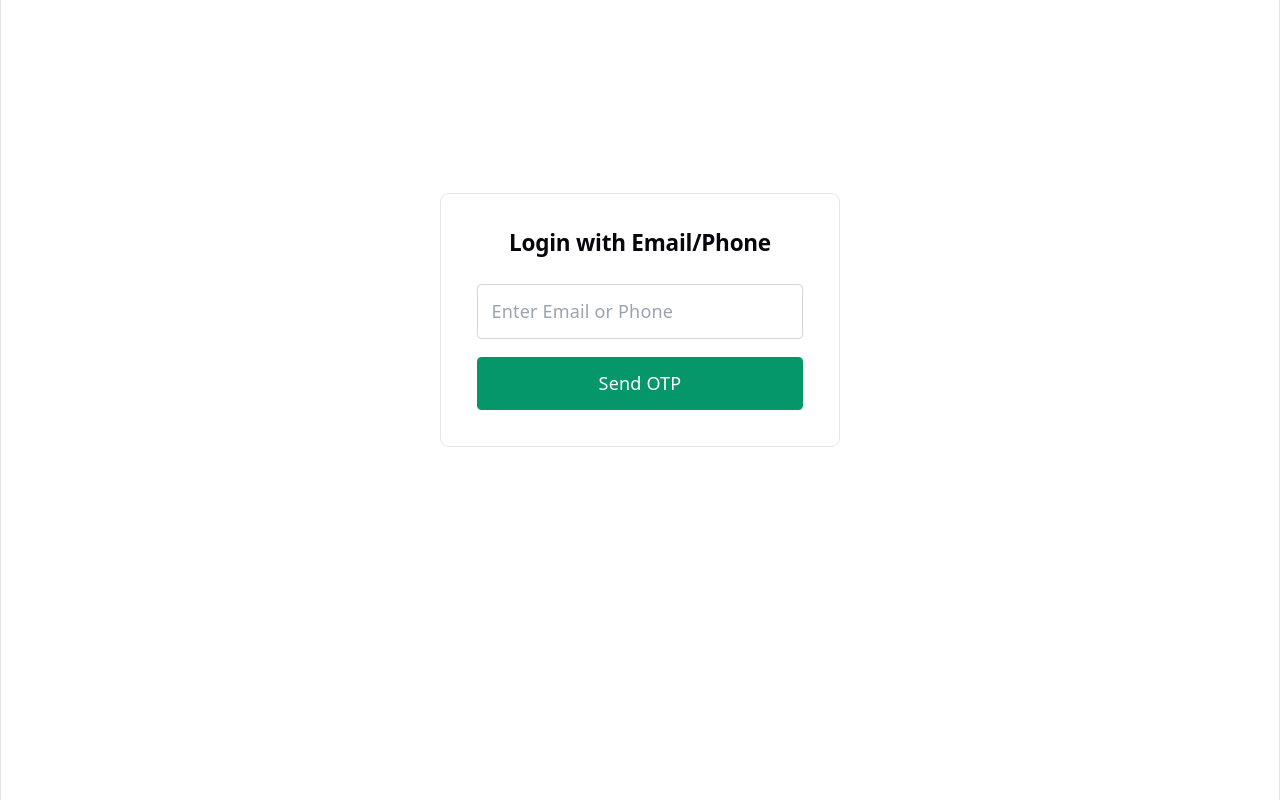
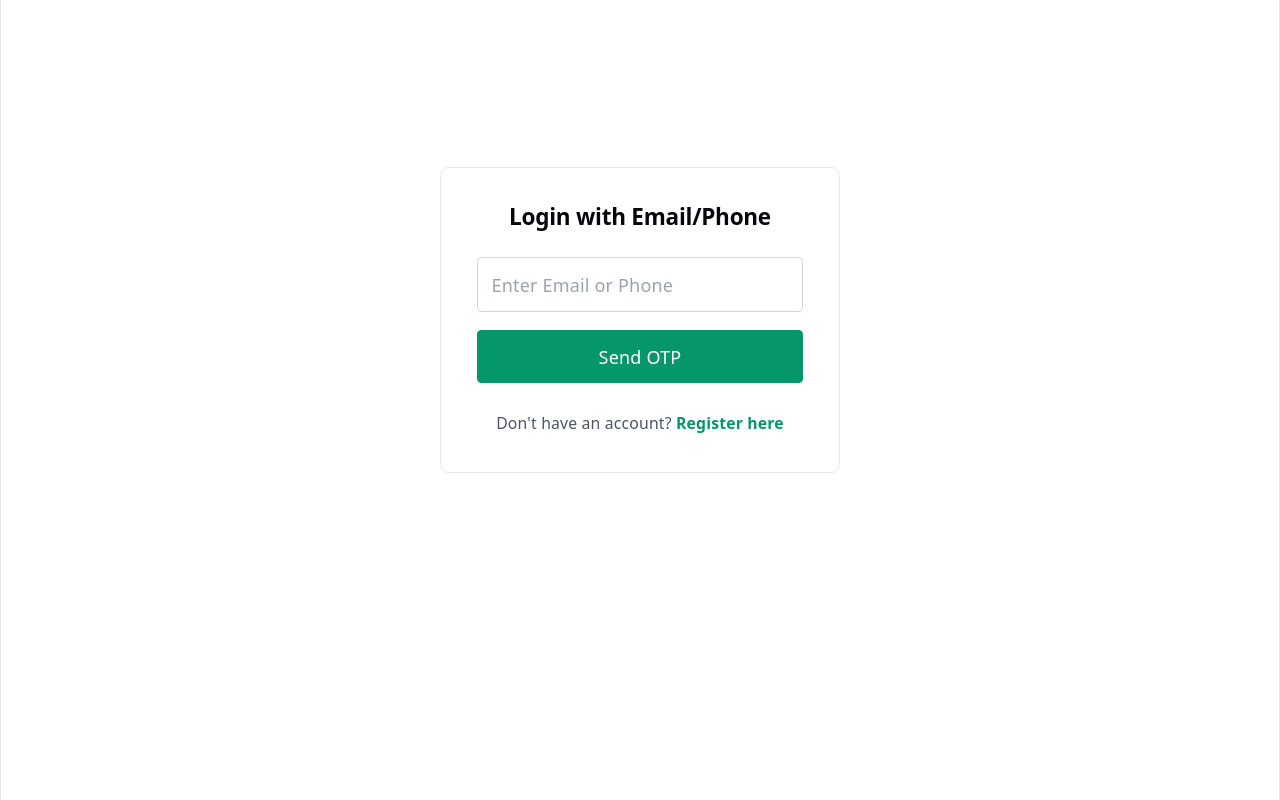
Before and after one commit to chaudhary-vasu1/Crop-Cure, a React app in the folder frontend/: page /login in a window 1280 px wide. Built offline with nearby package versions, Linux system fonts and the light colour scheme; the HTML template or start-up script is replaced by a standard one.

Commit message:
Add register link to login page

```diff
--- a/frontend/src/pages/Login.jsx
+++ b/frontend/src/pages/Login.jsx
@@ -1,5 +1,5 @@
 import { useState, useContext } from 'react';
-import { useNavigate } from 'react-router-dom';
+import { useNavigate, Link } from 'react-router-dom'; // <-- Added Link here
 import { AuthContext } from '../context/AuthContext';
 import api from '../utils/api';
 
@@ -13,7 +13,6 @@ const Login = () => {
     const handleRequestOtp = async (e) => {
         e.preventDefault();
         try {
-            // Using your existing api utility
             await api.post('/auth/request-otp', { identifier });
             setStep(2);
         } catch (err) {
@@ -24,10 +23,7 @@ const Login = () => {
     const handleVerifyOtp = async (e) => {
         e.preventDefault();
         try {
-            // This verifies the OTP and returns the same token structure as your old login
             const res = await api.post('/auth/verify-otp', { identifier, otp });
-
-            // Reusing your existing login function from AuthContext keeps everything else working
             login(res.data);
             navigate('/');
         } catch (err) {
@@ -67,6 +63,15 @@ const Login = () => {
                         </button>
                     </form>
                 )}
+
+                {/* 🚨 ADDED THE REGISTER LINK HERE 🚨 */}
+                <div style={{ marginTop: '1.5rem', textAlign: 'center', fontSize: '0.875rem', color: '#4b5563' }}>
+                    Don't have an account?{' '}
+                    <Link to="/register" style={{ color: '#059669', textDecoration: 'none', fontWeight: 'bold' }}>
+                        Register here
+                    </Link>
+                </div>
+
             </div>
         </div>
     );
```
